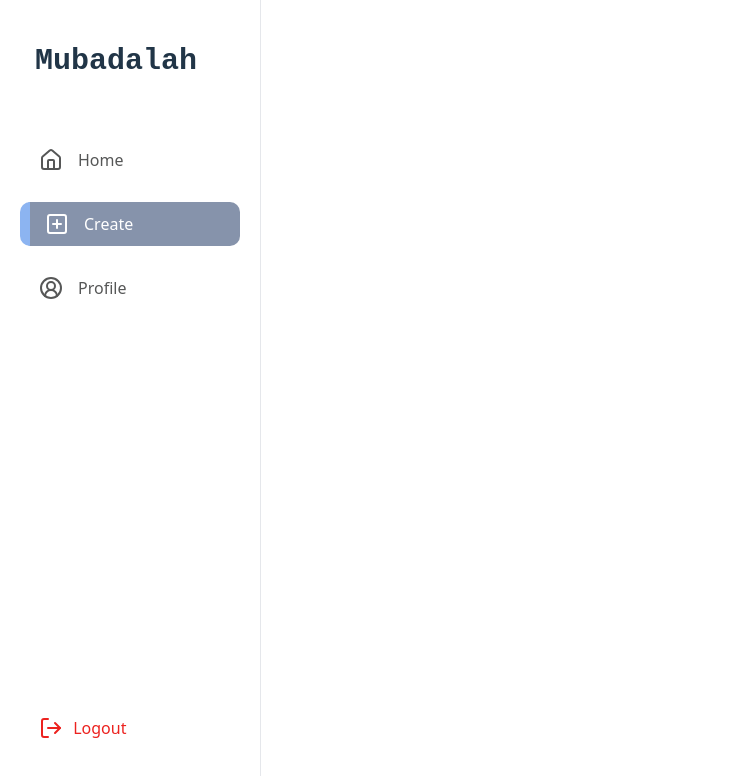
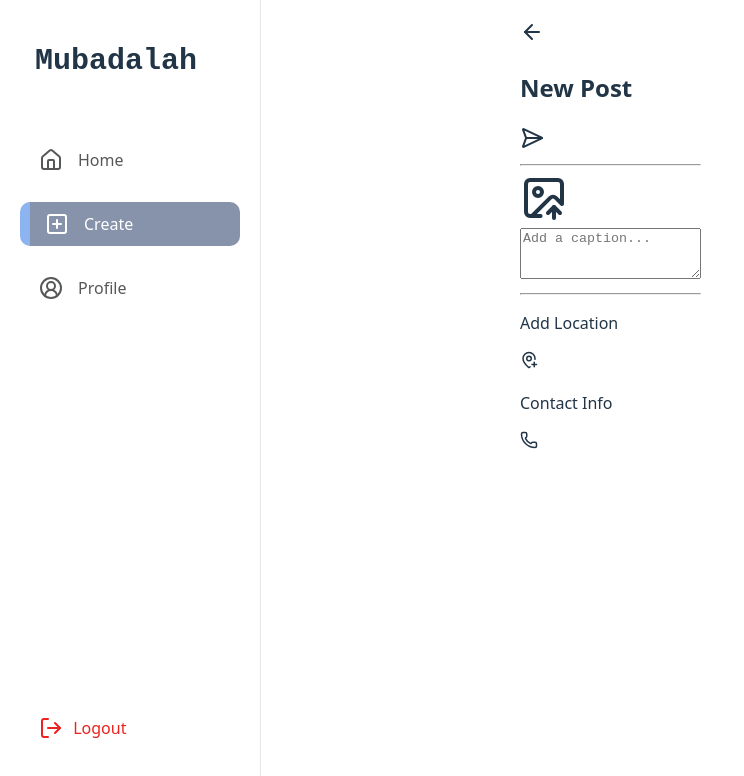
Before and after one commit to sharksandcats/Mubadalah-client, a React (Vite) app: page /create in a window 1280 px wide. Shown: the top 776 px of the page, without its empty margins (0-744 px from the left). Built offline with nearby package versions, Linux system fonts and the light colour scheme; a web font is replaced by a local one.

Commit message:
component: CreatePost initiated

```diff
--- a/src/App.jsx
+++ b/src/App.jsx
@@ -3,6 +3,8 @@ import {BrowserRouter as Router, Routes, Route, Link} from "react-router-dom";
 
 import Sidebar from './Components/sidebar'
 import Homepage from './Pages/Homepage'
+import Create from './Pages/Create';
+
 import './css/App.css'
 
 function App() {
@@ -62,6 +64,7 @@ function App() {
               </div>
             }
           />
+          <Route path="/create" element={<Create/>}/>
         </Routes>
       </main>
     </div>
--- /dev/null
+++ b/src/Pages/Create.jsx
@@ -0,0 +1,39 @@
+import {ArrowLeft, SendHorizontal, MapPinPlus, Phone, ImageUp } from 'lucide-react';
+
+const Create = () =>{
+    return(
+        <div className='create-container'>
+            <div className='create-header'>
+                <ArrowLeft className='nav-icon'/>
+                <h2> New Post </h2>
+                <SendHorizontal className='nav-icon'/>
+            </div>
+
+            <hr/>
+
+            <div className="upload-box">
+                <ImageUp size={48} />
+            </div>
+
+            <textarea
+                className="caption-input"
+                placeholder="Add a caption..."
+                rows="3"
+            />
+
+            <hr/>
+
+            <div className='options'>
+                <p> Add Location </p>
+                <MapPinPlus size={18}/>
+            </div>
+
+            <div className='options'>
+                <p>Contact Info</p>
+                <Phone size={18}/>
+            </div>
+        </div>
+    )
+}
+
+export default Create;
--- /dev/null
+++ b/src/css/Create.css
@@ -0,0 +1,52 @@
+.create-container {
+  max-width: 600px;
+  margin: 0 auto;
+  padding: 20px;
+  font-family: monospace;
+}
+
+.create-header {
+  display: flex;
+  justify-content: space-between;
+  align-items: center;
+  margin-bottom: 10px;
+}
+
+.create-header h2 {
+  font-weight: bold;
+}
+
+.nav-icon {
+  cursor: pointer;
+}
+
+.upload-box {
+  border: 1px solid #ddd;
+  border-radius: 8px;
+  height: 300px;
+  display: flex;
+  justify-content: center;
+  align-items: center;
+  margin: 20px 0;
+  background: #f9f9f9;
+  box-shadow: 0 2px 4px rgba(0,0,0,0.1);
+}
+
+.caption-input {
+  width: 100%;
+  border: none;
+  outline: none;
+  font-size: 14px;
+  color: #444;
+  resize: none;
+  padding: 8px;
+}
+
+.options {
+  display: flex;
+  justify-content: space-between;
+  align-items: center;
+  color: #888;
+  padding: 10px 0;
+  cursor: pointer;
+}
```
